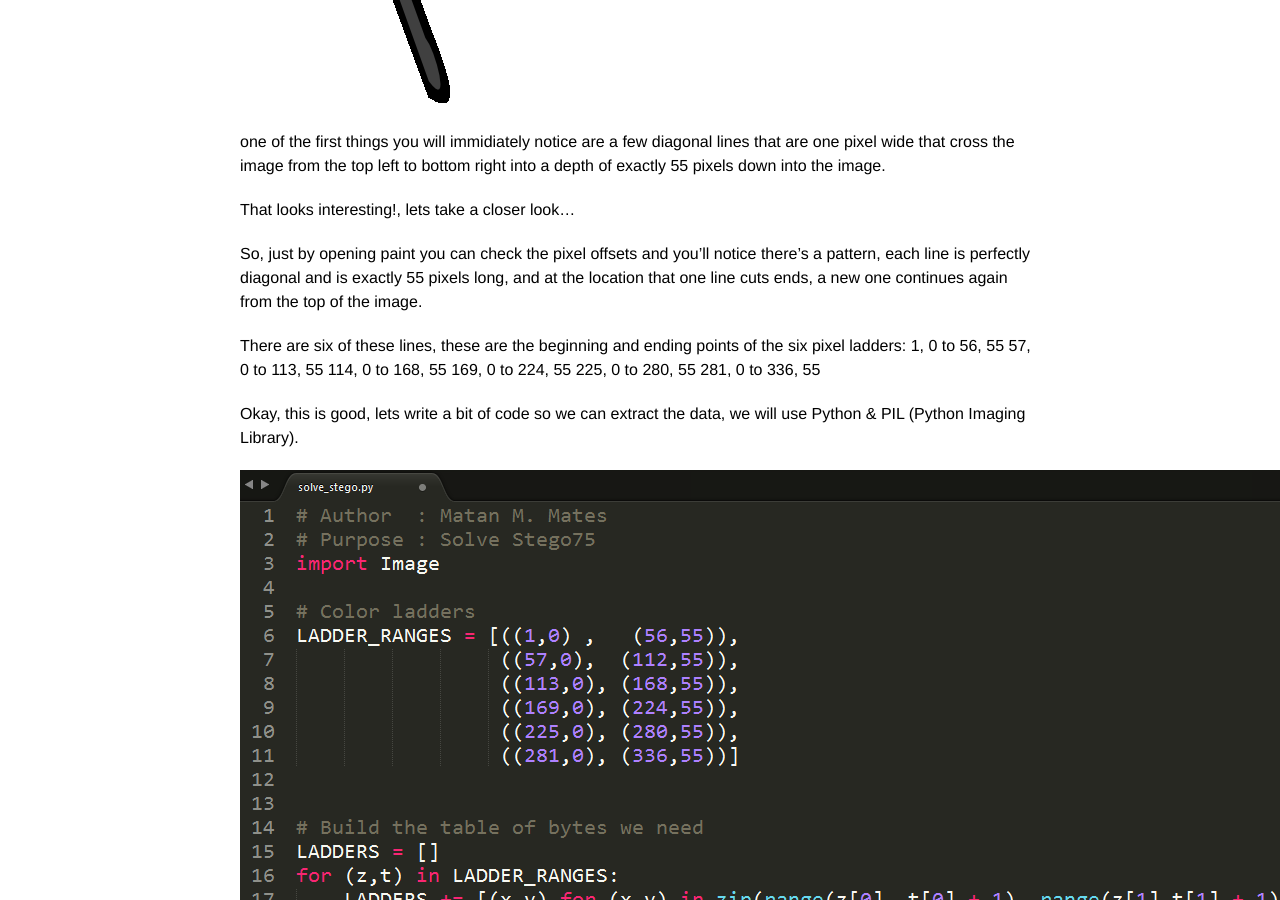
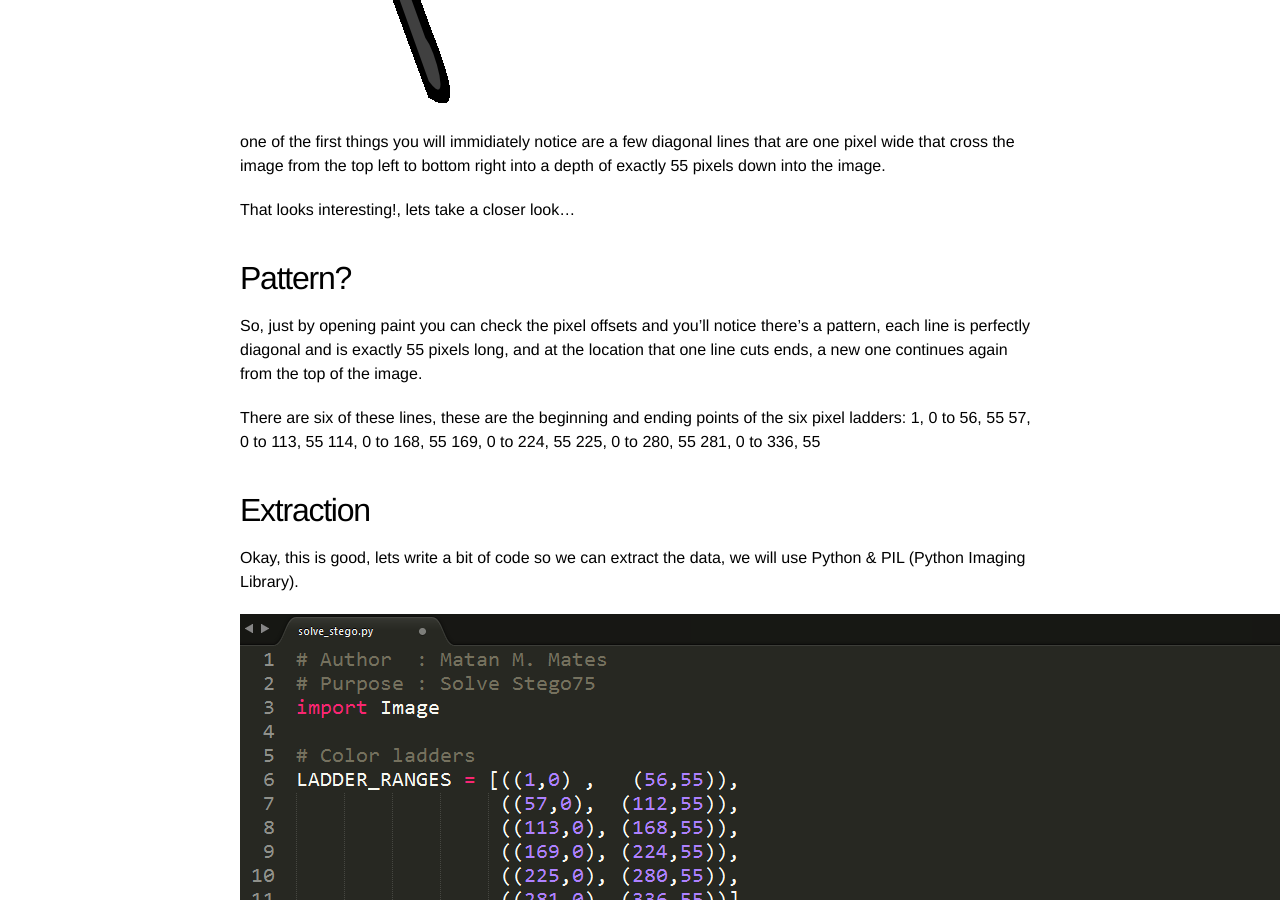
Before and after one commit to 0xAWES0ME/0xAWES0ME.github.io, a Jekyll site: the page built from _posts/2014-07-26-stego75-pwnium.md, in a window 1280 px wide and 900 px high, scrolled down 1019 px. Built offline with Jekyll 4.4.1, drawn with Linux system fonts in a browser that asks for light colours.

Commit message:
Improved formatting

```diff
--- a/_posts/2014-07-26-stego75-pwnium.md
+++ b/_posts/2014-07-26-stego75-pwnium.md
@@ -26,6 +26,8 @@ that cross the image from the top left to bottom right into a depth of exactly 5
 
 That looks interesting!, lets take a closer look...
 
+## Pattern?
+
 So, just by opening paint you can check the pixel offsets and you'll notice there's a pattern, each line is perfectly diagonal
 and is exactly 55 pixels long, and at the location that one line cuts ends, a new one continues again from the top of the image.
 
@@ -37,6 +39,8 @@ There are six of these lines, these are the beginning and ending points of the s
 225, 0 to 280, 55
 281, 0 to 336, 55
 
+
+## Extraction
 
 Okay, this is good, lets write a bit of code so we can extract the data, we will use Python & PIL (Python Imaging Library).
 
@@ -61,7 +65,7 @@ lets decode it!
 
 ![Win!](/images/stego75pwnium2014/stego3-ascii3.png)
 
-Win!.
+## Win!
 
 
 I rather enjoyed this stego challenge, it was short and to the point, when the challenge was released we jumped at it and threw some powerful stego tools
```
